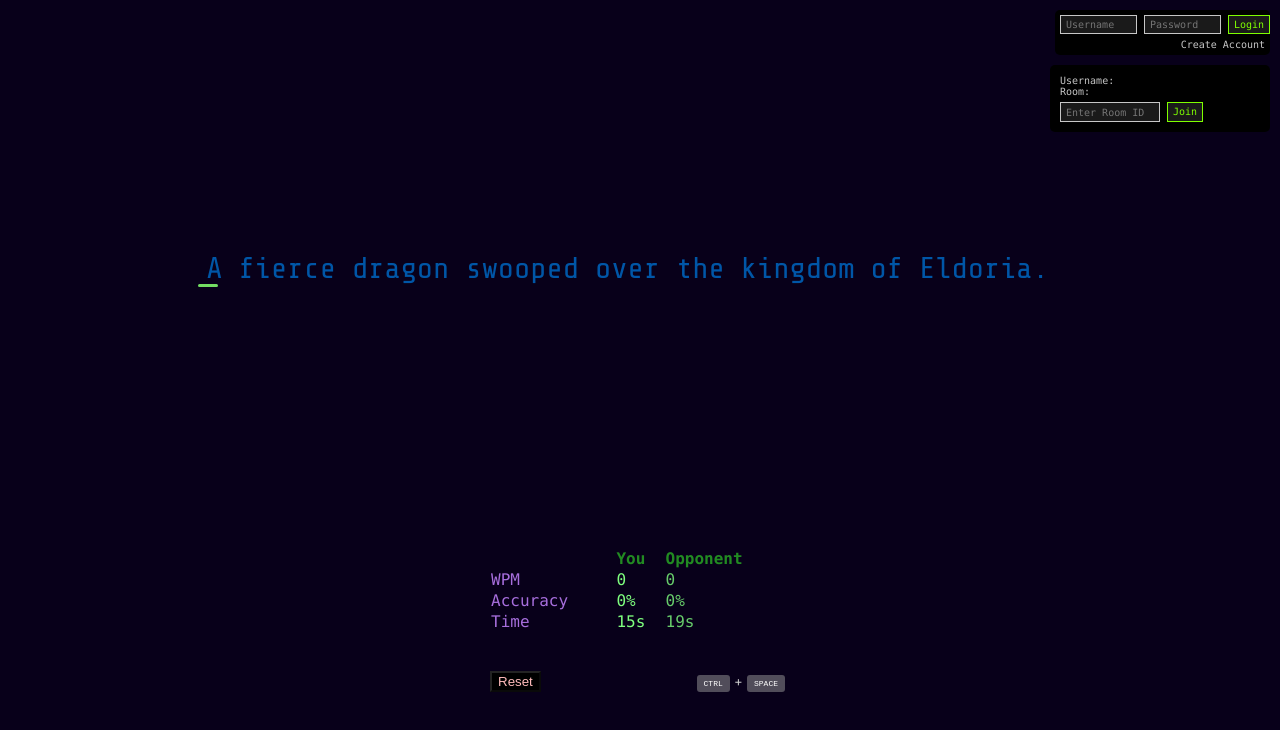
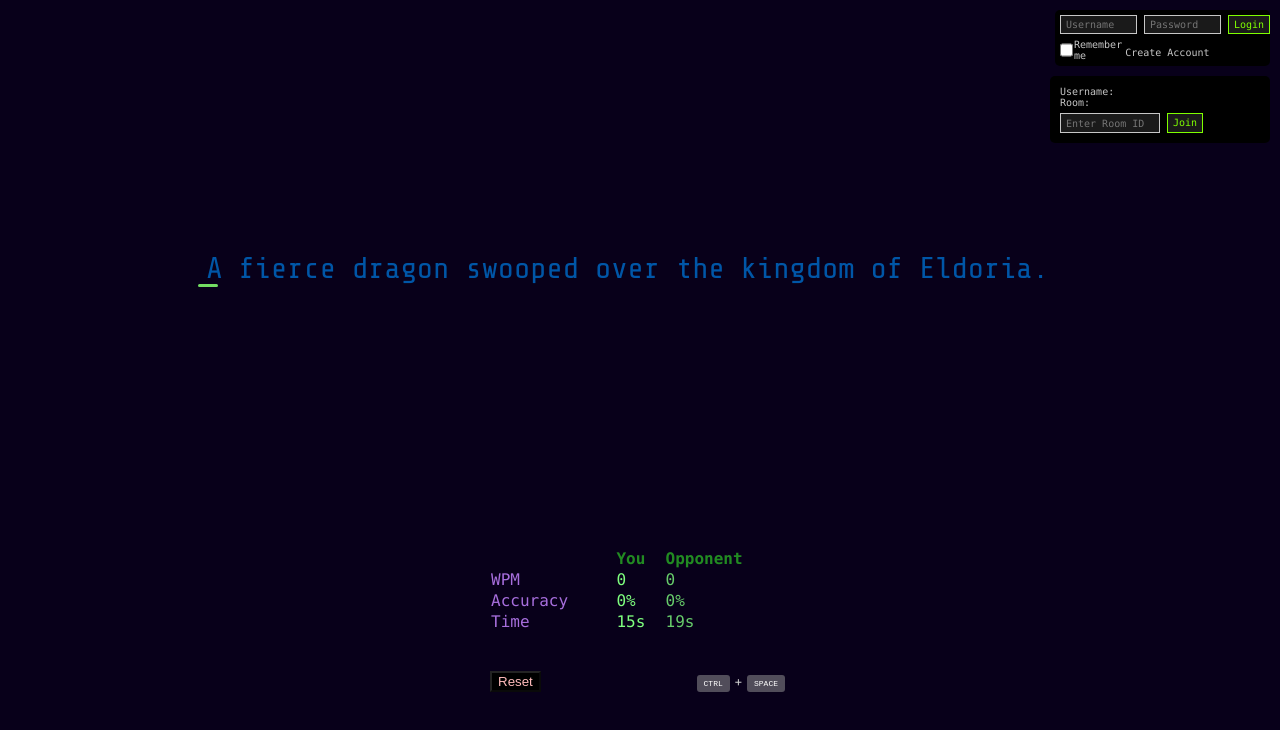
Before and after one commit to playforest/type-rank, a React (Vite) app in the folder client/: page / in a window 1280 px wide. Shown: the top 730 px of the page. Built offline with nearby package versions, Linux system fonts and the light colour scheme; no server answers.

Commit message:
login: ui: add remember me

```diff
--- a/client/src/components/UserLogin.tsx
+++ b/client/src/components/UserLogin.tsx
@@ -18,6 +18,7 @@ export function UserLogin({ onLogin, onRegister, onLogout, isLoggedIn, setIsLogg
     const [email, setEmail] = useState<string>("")
     const [username, setUsername] = useState<string>("");
     const [password, setPassword] = useState<string>("");
+    const [rememberMe, setRememberMe] = useState<boolean>(false);
     const [timer, setTimer] = useState<number>();
     const [usernameIsValid, setUsernameIsValid] = useState<boolean | undefined>(undefined);
     const [usernameValidationMessage, setUsernameValidationMessage] = useState<string>("");
@@ -32,7 +33,7 @@ export function UserLogin({ onLogin, onRegister, onLogout, isLoggedIn, setIsLogg
         if (isRegistering && !isLoggedIn) {
             onRegister(email, username, password);
         } else if (!isRegistering && !isLoggedIn) {
-            onLogin(username, password, false);
+            onLogin(username, password, rememberMe);
         } else if (!isRegistering && isLoggedIn) {
             setIsLoggedIn(false)
         }
@@ -172,6 +173,7 @@ export function UserLogin({ onLogin, onRegister, onLogout, isLoggedIn, setIsLogg
                     data-tooltip-content={usernameValidationMessage}
                 />
                 {usernameValidationMessage && <Tooltip ref={usernameInputRef} id="username-tooltip" />}
+
                 <input
                     type="password"
                     name="password"
@@ -190,10 +192,21 @@ export function UserLogin({ onLogin, onRegister, onLogout, isLoggedIn, setIsLogg
                             : isLoggedIn ? "Logout" : "Login"}
                 </button>
             </div>
-            <div className="login-links">
-                <a href="#" onClick={handleSwitchForm}>
-                    {isRegistering ? "Back to Login" : "Create Account"}
-                </a>
+            <div className="remember-me-container">
+                <div className="remember-me">
+                    <input
+                        id="rememberMe"
+                        type="checkbox"
+                        checked={rememberMe}
+                        onChange={(e) => setRememberMe(e.target.checked)}
+                    />
+                    <label htmlFor="rememberMe">Remember me</label>
+                </div>
+                <div className="login-links">
+                    <a href="#" onClick={handleSwitchForm}>
+                        {isRegistering ? "Back to Login" : "Create Account"}
+                    </a>
+                </div>
             </div>
         </form>
     );
--- a/client/src/components/UserLoginCss.css
+++ b/client/src/components/UserLoginCss.css
@@ -155,18 +155,54 @@
     font-family: Menlo, Monaco, 'Courier New', monospace;
 }
 
-.login-links {
-    /* Existing styles */
+.remember-me-container {
     display: flex;
-    justify-content: flex-end;
+    justify-content: space-between;
+    align-items: center;
     width: 100%;
     margin-top: 5px;
 }
 
+.remember-me {
+    display: flex;
+    align-items: center;
+}
+
+.remember-me input[type="checkbox"] {
+    margin-right: 1px;
+    /* Adjust as needed */
+}
+
+.login-links {
+    display: flex;
+    justify-content: flex-start;
+    /* Change this to flex-start to align to the left */
+    flex-grow: 1;
+    /* Allows the link to take up the rest of the space */
+}
+
 .login-links a {
-    /* Existing styles */
     color: #c7c7c7;
     text-decoration: none;
     font-size: 10px;
     text-align: left;
+    /* Ensures text aligns to the left */
 }
+
+input[type="checkbox"] {
+    margin: 0;
+    /* Removes default margin */
+    vertical-align: middle;
+    /* Aligns checkbox vertically with the text */
+    width: 16px;
+    height: 16px;
+}
+
+.remember-me label {
+    margin: 0;
+    /* Removes default margin */
+    display: inline-block;
+    /* Ensures the label is aligned with the checkbox */
+    vertical-align: middle;
+    /* Aligns text vertically with the checkbox */
+}
```
